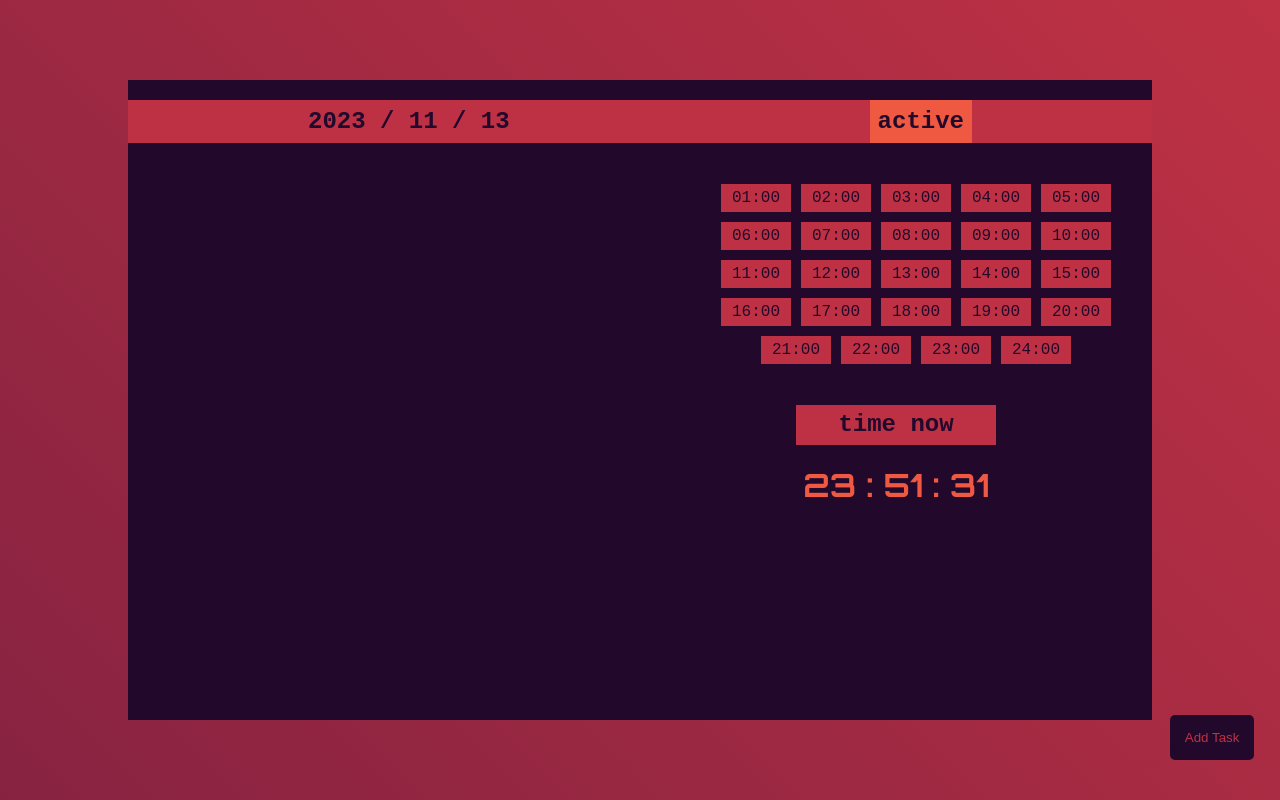
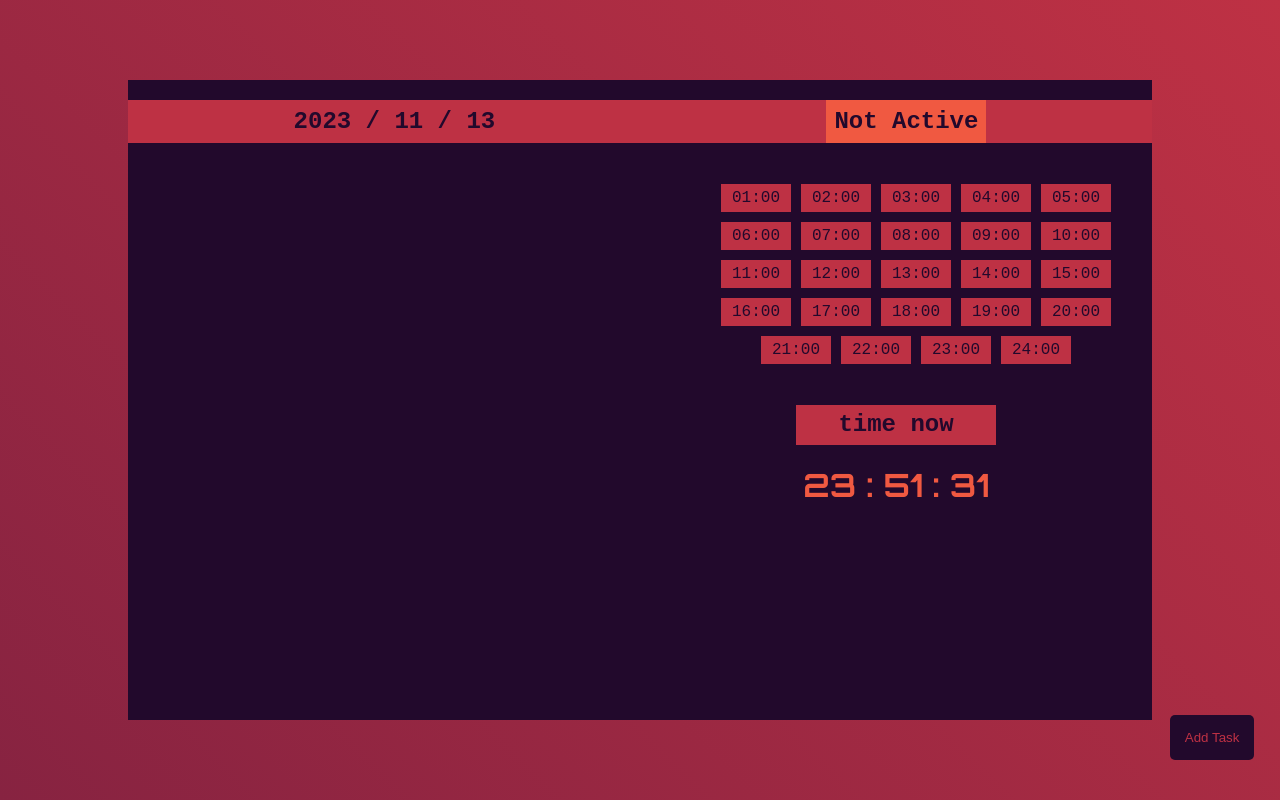
Before and after one commit to EslamOsamaAbdalla/remaind-me-react, a React (Create React App) app: page / in a window 1280 px wide. Built offline with nearby package versions, Linux system fonts and the light colour scheme.

Commit message:
upgraded status component

```diff
--- a/src/component/Container/Container.js
+++ b/src/component/Container/Container.js
@@ -40,7 +40,7 @@ function Container() {
   }
   return (
     <div id="container">
-      <h2> <DateComponent day={day}/>  <Status/></h2>
+      <h2> <DateComponent day={day}/>  <Status tasksByDay={tasksByDay}/></h2>
       <div className="data">
         <div className="data-real">
           <ul>
--- a/src/component/Status/Status.js
+++ b/src/component/Status/Status.js
@@ -1,9 +1,14 @@
-import React from 'react'
+import React, {useState, useEffect} from 'react'
 import "./Status.css"
-function Status() {
+function Status({tasksByDay}) {
+    const [status, setstatus] = useState(false)
+    useEffect(() => {
+        tasksByDay.length >= 1 ? setstatus(true) : setstatus(false)
+    }, [tasksByDay])
+
     return (
         <span className="state">
-            active
+            {status ? "Active" : "Not Active"}
         </span>
     )
 }
```
